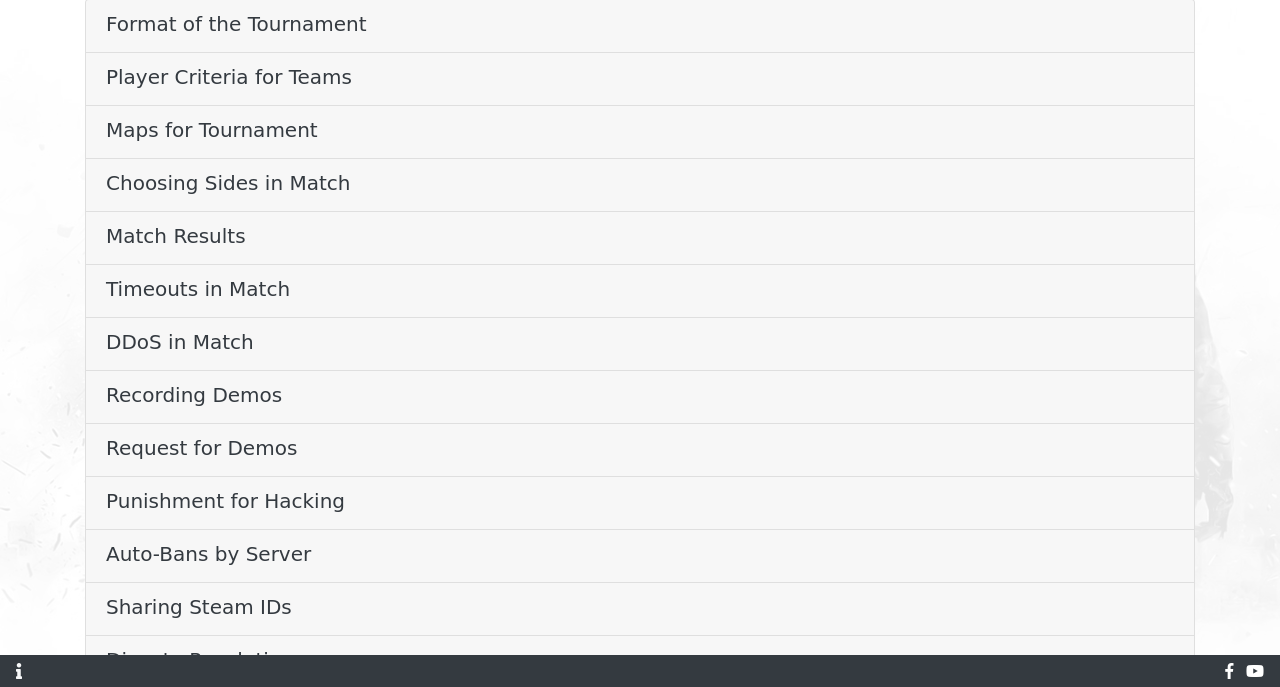
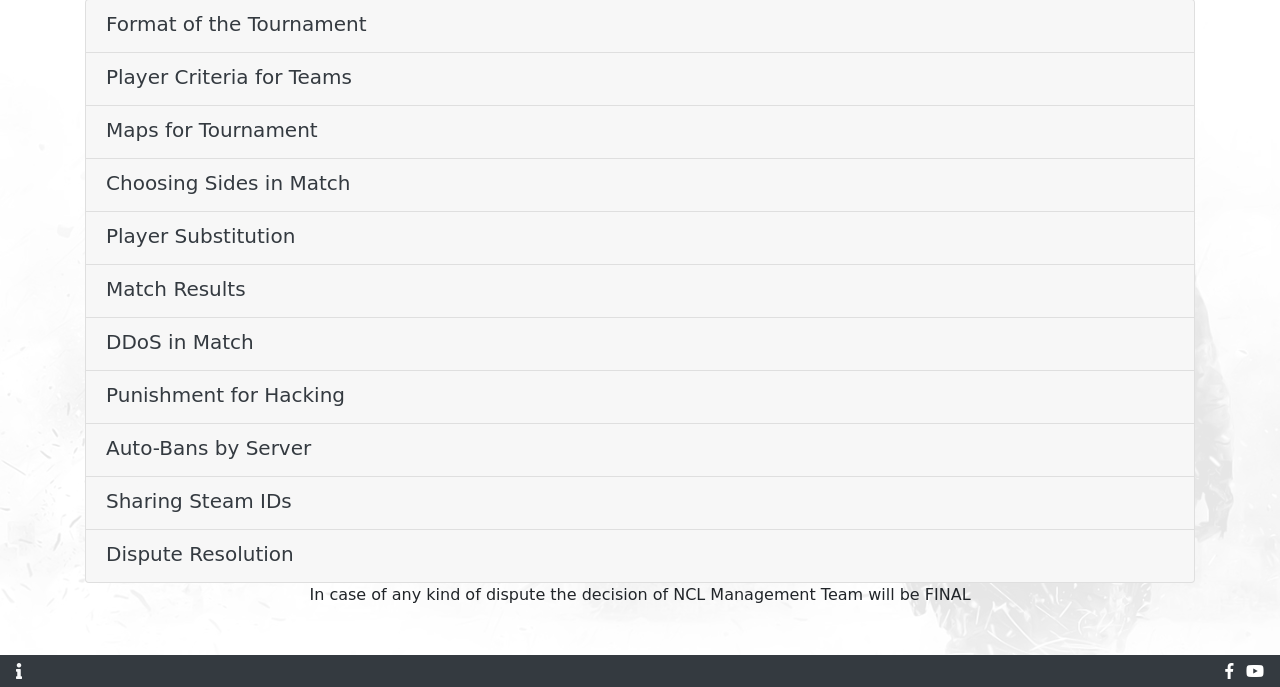
Before and after one commit to SanketRevankar/TournamentManagementPy, a Django app: template templates/Matches/rules.html in a window 1280 px wide. Shown: the part 113-800 px from the top of the page. Run offline with Django 3.2, Linux system fonts and the light colour scheme; the template is opened without the code that fills it, so the values that code supplies are empty; some libraries are stand-ins or nearby versions; some web fonts are replaced.

Commit message:
Updated rules
Signed-off-by: Sanket Revankar <26522131+SanketRevankar@users.noreply.github.com>

```diff
--- a/templates/Matches/rules.html
+++ b/templates/Matches/rules.html
@@ -60,7 +60,7 @@ Header
                 </div>
                 <div id="format" class="collapse" data-parent="#accordian">
                     <div class="card-body">
-                        <p class="mb-1">This will be a Double Elimination tournament and Matches will be held every Saturday and Sunday</p>
+                        <p class="mb-1">This will be a Group -> Single Elimination tournament and Matches will be held everyday. There are 4 groups of 5 teams each and top 2 teams will advance to the next stage. Each team in a group will play 1 match with every other team in the group. In case if the points clashes in between 2 teams in same group, the team with less rounds lost will be considered to advance to next stage.</p>
                         <small>NCL Management Team will provide a time slot during which the match will be conducted</small>
                     </div>
                 </div>
@@ -73,8 +73,8 @@ Header
                 </div>
                 <div id="criteria" class="collapse" data-parent="#accordian">
                     <div class="card-body">
-                        <p class="mb-1">Match will be 14 vs 14 players out of which at least 10 should be present on the server to start the match and in any case match will not be delayed for more than 10 minutes</p>
-                        <small>If less than 10 players are available, the other team wins</small>
+                        <p class="mb-1">Match will be 5 vs 5, all 5 players should be present on the server to start the match and in any case match will not be delayed for more than 10 minutes</p>
+                        <small>If less than 5 players are available, the other team wins</small>
                     </div>
                 </div>
             </div>
@@ -86,18 +86,19 @@ Header
                 </div>
                 <div id="maps" class="collapse" data-parent="#accordian">
                     <div class="card-body">
-                        <p class="mb-1">Maps will be decided by a knife round between captain (or any other player nominated by the captain) of that team</p>
+                        <p class="mb-1">For map pick Veto system will be followed which will be done on the server itself.</p>
                         <p class="mb-1">Map Pool:</p>
                         <ul>
-                            <li>de_dust2</li>
-                            <li>de_inferno</li>
-                            <li>de_train</li>
-                            <li>de_nuke</li>
-                            <li>de_mirage</li>
+                            <li>dust2</li>
+                            <li>inferno</li>
+                            <li>train</li>
+                            <li>nuke</li>
+                            <li>mirage</li>
+                            <li>cache</li>
+                            <li>overpass</li>
                         </ul>
-                        <small>Matches will be BO3</small><br>
-                        <small>No repetition of maps in the same match</small><br>
-                        <small>Each map will be chosen by 1v1 knife</small>
+                        <small>Matches will be BO1 for Group Stage</small><br>
+                        <small>Matches will be BO3 from the 2nd stage</small><br>
                     </div>
                 </div>
             </div>
@@ -110,7 +111,18 @@ Header
                 <div id="sides" class="collapse" data-parent="#accordian">
                     <div class="card-body">
                         <p class="mb-1">CT or T will be decided by a team knife round, players should not camp and try to end it asap</p>
-                        <small>If less than 10 players are available, the other team wins</small>
+                    </div>
+                </div>
+            </div>
+            <div href="#" class="card">
+                <div class="card-header">
+                    <a data-toggle="collapse" data-target="#sides" href="#" style="text-decoration: none;">
+                        <h5 class="mb-1 text-dark">Player Substitution</h5>
+                    </a>
+                </div>
+                <div id="playerSubstitution" class="collapse" data-parent="#accordian">
+                    <div class="card-body">
+                        <p class="mb-1">In group stage in case a player is unable to connect then only the captain/VC can call the substitute player in the match. From Quarter stage a team can substitute a player or 2 after a map is played only or during the above circumstances. "No substitute during side change of the match".</p>
                     </div>
                 </div>
             </div>
@@ -129,19 +141,6 @@ Header
             </div>
             <div href="#" class="card">
                 <div class="card-header">
-                    <a data-toggle="collapse" data-target="#Timeouts" href="#" style="text-decoration: none;">
-                        <h5 class="mb-1 text-dark">Timeouts in Match</h5>
-                    </a>
-                </div>
-                <div id="Timeouts" class="collapse" data-parent="#accordian">
-                    <div class="card-body">
-                        <p class="mb-1">Each team gets 3 timeouts for each map, in case of Overtime timeouts will reset to 1 for both teams</p>
-                        <small>Remaining timeouts if any will be removed in OT</small>
-                    </div>
-                </div>
-            </div>
-            <div href="#" class="card">
-                <div class="card-header">
                     <a data-toggle="collapse" data-target="#DDoS" href="#" style="text-decoration: none;">
                         <h5 class="mb-1 text-dark">DDoS in Match</h5>
                     </a>
@@ -150,34 +149,6 @@ Header
                     <div class="card-body">
                         <p class="mb-1">In case of DDoS or lag the match will be paused and will be resumed from the same score going on</p>
                         <small>In case of server crash we will still resume from the same score</small>
-                    </div>
-                </div>
-            </div>
-            <div href="#" class="card">
-                <div class="card-header">
-                    <a data-toggle="collapse" data-target="#Demos" href="#" style="text-decoration: none;">
-                        <h5 class="mb-1 text-dark">Recording Demos</h5>
-                    </a>
-                </div>
-                <div id="Demos" class="collapse" data-parent="#accordian">
-                    <div class="card-body">
-                        <p class="mb-1">Demo will be auto recorded, and no one should stop recording demo</p>
-                        <small>Players playing from cafe's should take a backup of their demo as soon as the match ends, you may take pen drives along with you and can upload demos from your home later</small><br>
-                        <small>The player who is unable to provide match demo will be disqualified from the tournament</small>
-                    </div>
-                </div>
-            </div>
-            <div href="#" class="card">
-                <div class="card-header">
-                    <a data-toggle="collapse" data-target="#RequestDemos" href="#" style="text-decoration: none;">
-                        <h5 class="mb-1 text-dark">Request for Demos</h5>
-                    </a>
-                </div>
-                <div id="RequestDemos" class="collapse" data-parent="#accordian">
-                    <div class="card-body">
-                        <p class="mb-1">Captains can ask up to 3 demos of their opposite team players, in case you want demo of certain players contact NCL Management Team</p>
-                        <small>Players playing from cafe's should take a backup of their demo as soon as the match ends, you may take pen drives along with you and can upload demos from your home later</small><br>
-                        <small>If any player is not able to provide his demo after match after being asked by the opposite team’s captains or NCL Management Team, then that player will be banned and player's team will will lose that match</small>
                     </div>
                 </div>
             </div>
```
